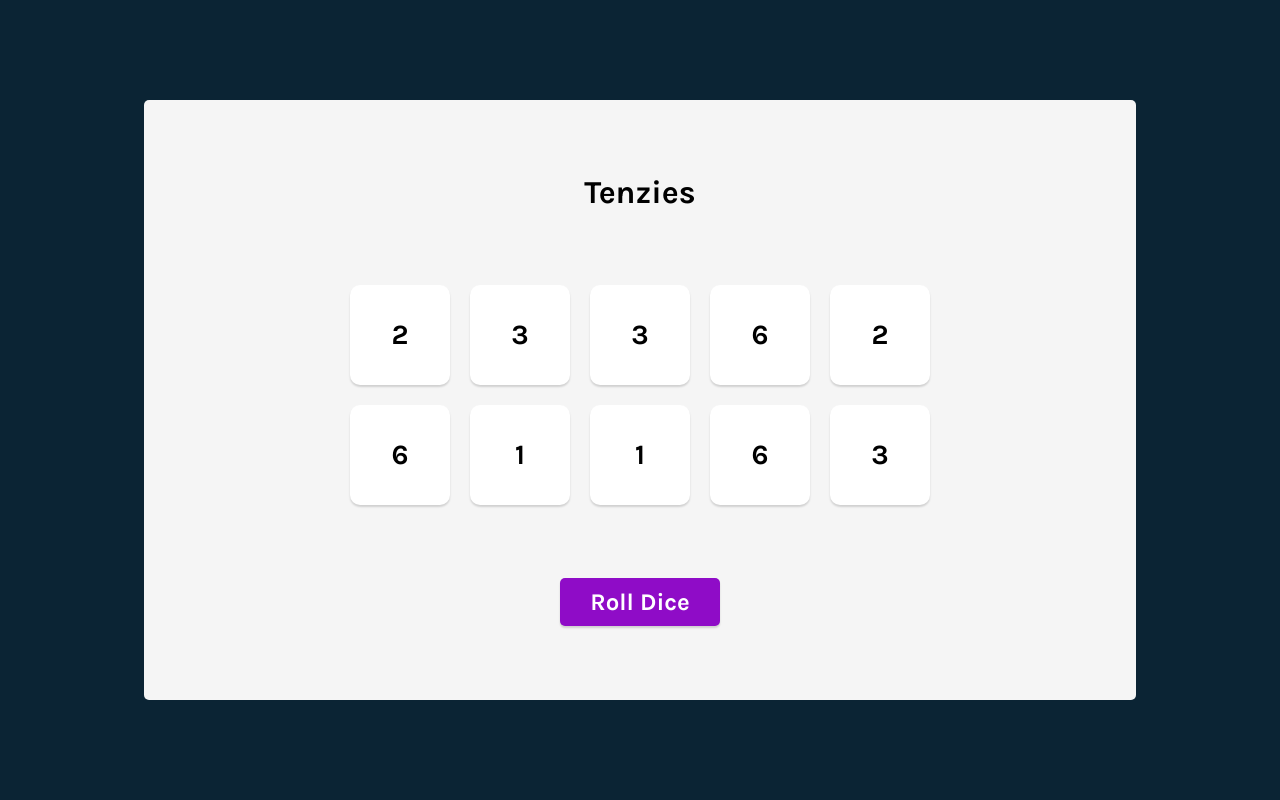
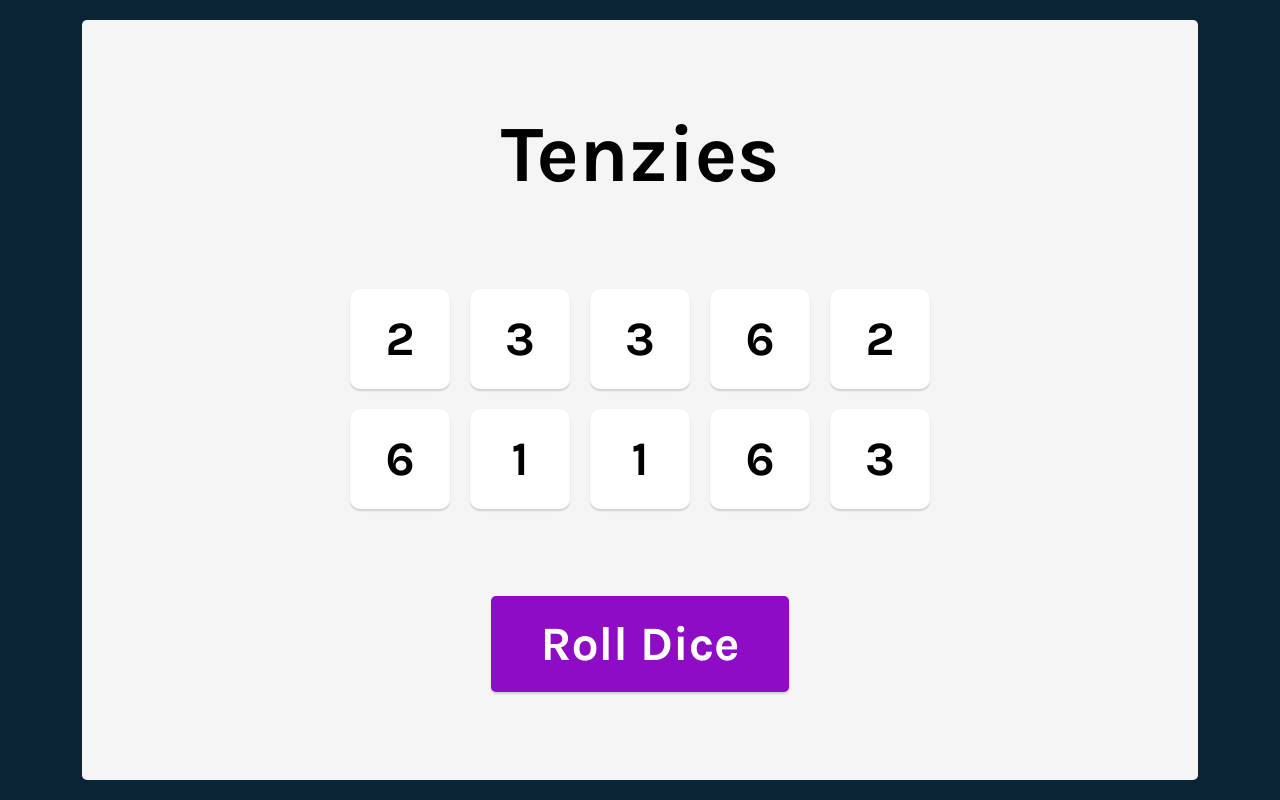
Before and after one commit to tehuanmelo/tenzies, a React (Vite) app: page / in a window 1280 px wide. Built offline with nearby package versions, Linux system fonts and the light colour scheme.

Commit message:
changing styles

```diff
--- a/index.css
+++ b/index.css
@@ -21,8 +21,8 @@ body {
 div#root {
     height: 100%;
     width: 100%;
-    max-height: 600px;
-    max-width: 80%;
+    max-height: 800px;
+    max-width: 90%;
 }
 
 main {
@@ -56,7 +56,7 @@ button {
     border: none;
     background-color: white;
     font-family: Karla, sans-serif;
-    font-size: 1.75rem;
+    font-size: 3rem;
     font-weight: bold;
     display: flex;
     justify-content: center;
@@ -64,10 +64,10 @@ button {
 }
 
 .roll-button {
-    font-size: 1.5rem;
+    font-size: 3rem;
     border: none;
     background-color: rgb(143, 12, 199);
-    padding: 10px 30px;
+    padding: 20px 50px;
     border-radius: 5px;
     color: white;
     font-family: Karla, Helvetica, sans-serif;
@@ -86,3 +86,7 @@ button {
 .dice-container button.held {
     background-color: aquamarine;
 }
+
+main > h1 {
+    font-size: 5rem;
+}
```
